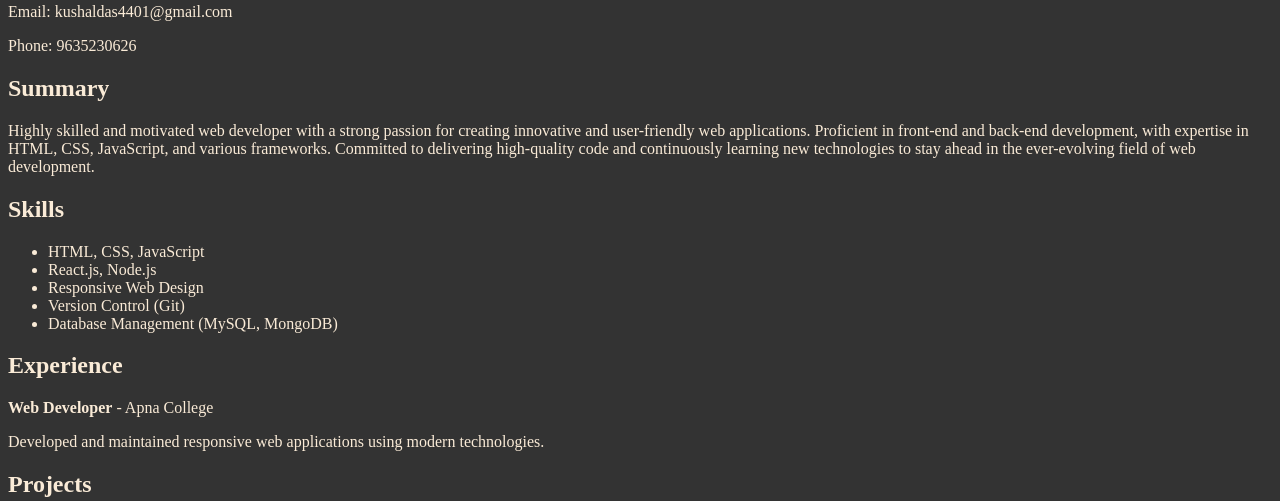
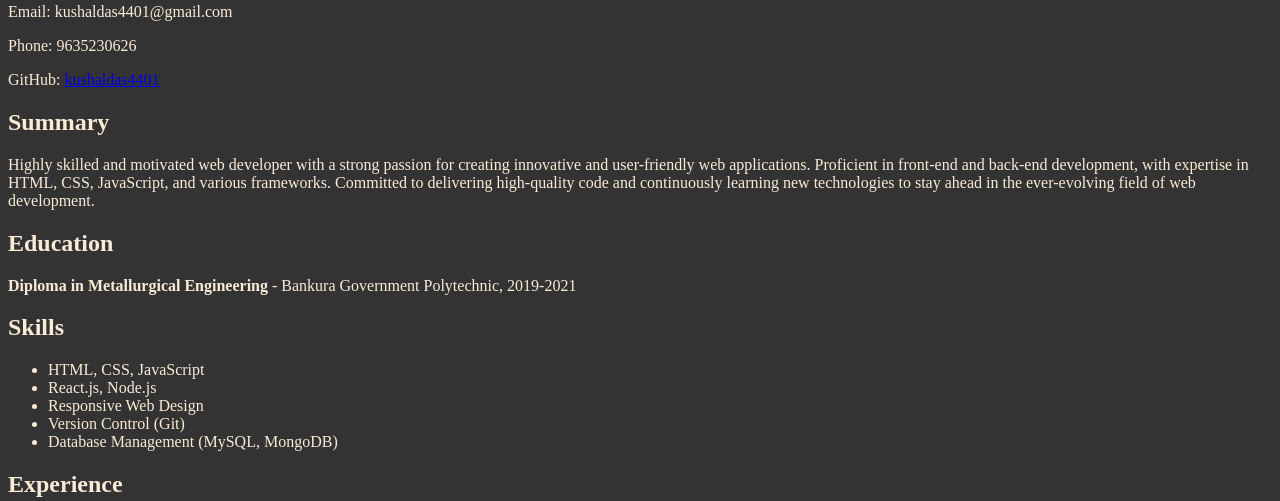
Before and after one commit to kushaldas4401/My-Resume, a plain HTML site: page index.html in a window 1280 px wide. Shown: the part 299-800 px from the top of the page. Drawn offline with Linux system fonts and the light colour scheme.

Commit message:
Add education

```diff
--- a/index.html
+++ b/index.html
@@ -13,10 +13,15 @@
     <p id="website">Web Developer</p>
     <p>Email: kushaldas4401@gmail.com</p>
     <p>Phone: 9635230626</p>
+    <p>GitHub: <a href="https://github.com/kushaldas4401" target="_blank">kushaldas4401</a></p>
   </header>
   <section>
     <h2>Summary</h2>
     <p>Highly skilled and motivated web developer with a strong passion for creating innovative and user-friendly web applications. Proficient in front-end and back-end development, with expertise in HTML, CSS, JavaScript, and various frameworks. Committed to delivering high-quality code and continuously learning new technologies to stay ahead in the ever-evolving field of web development.</p>
+   </section>
+   <section>
+    <h2>Education</h2>
+    <p><strong>Diploma in Metallurgical Engineering</strong> - Bankura Government Polytechnic, 2019-2021</p>
    </section>
    <section>
     <h2>Skills</h2>
```
